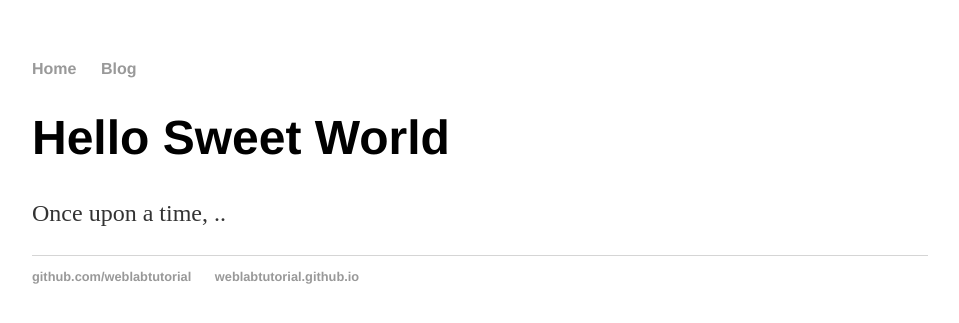
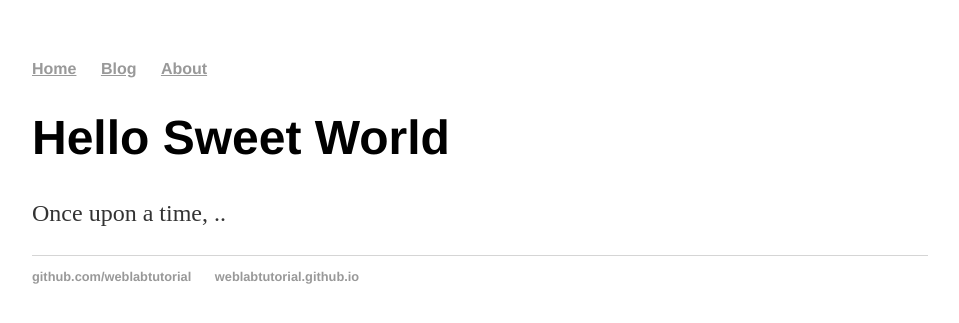
Before and after one commit to mhd-hfz/mhd-hfz.github.io, a Jekyll site: the page built from index.html, in a window 1280 px wide. Shown: the top 323 px of the page, without its empty margins (160-1119 px from the left). Built offline with Jekyll 4.4.1, drawn with Linux system fonts in a browser that asks for light colours.

Commit message:
Update default.html

```diff
--- a/_layouts/default.html
+++ b/_layouts/default.html
@@ -8,8 +8,9 @@
 <body>
 <nav>
 <ul>
-<li><a href="/">Home</a></li>
-<li><a href="/blog">Blog</a></li>
+<li><a href="/"><u>Home</u></a></li>
+<li><a href="/blog"><u>Blog</u></a></li>
+<li><a href="/about"><u>About</u></a></li>
 </ul>
 </nav>
 <div class="container">
```
